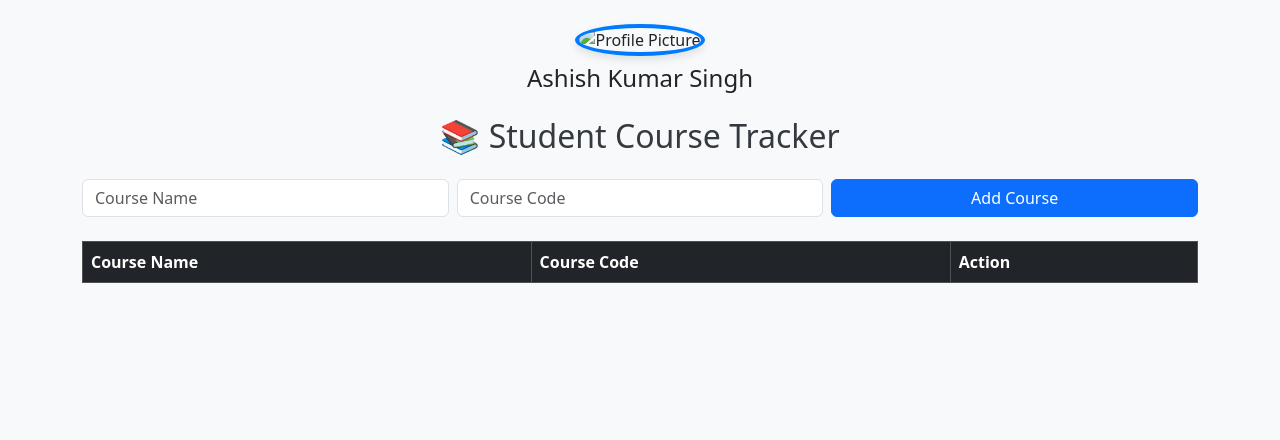
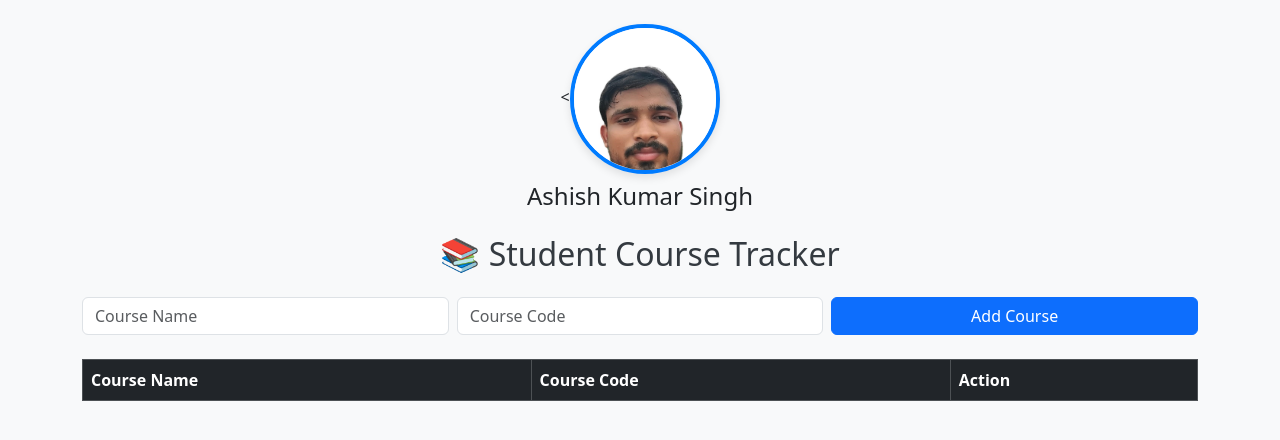
Before and after one commit to Ashish001sing/course-tracker, a plain HTML site: page index.html in a window 1280 px wide. Drawn offline with nearby package versions, Linux system fonts and the light colour scheme.

Commit message:
Update index.html

```diff
--- a/index.html
+++ b/index.html
@@ -9,7 +9,7 @@
 </head>
 <body>
   <div class="text-center my-4">
-  <img src="profile.jpg" alt="Profile Picture" class="profile-pic rounded-circle">
+  <<img src="../ashish.jpg" alt="Ashish Profile" class="profile-pic rounded-circle">
   <h4 class="mt-2">Ashish Kumar Singh</h4>
 </div>
   <div class="container my-4">
```
